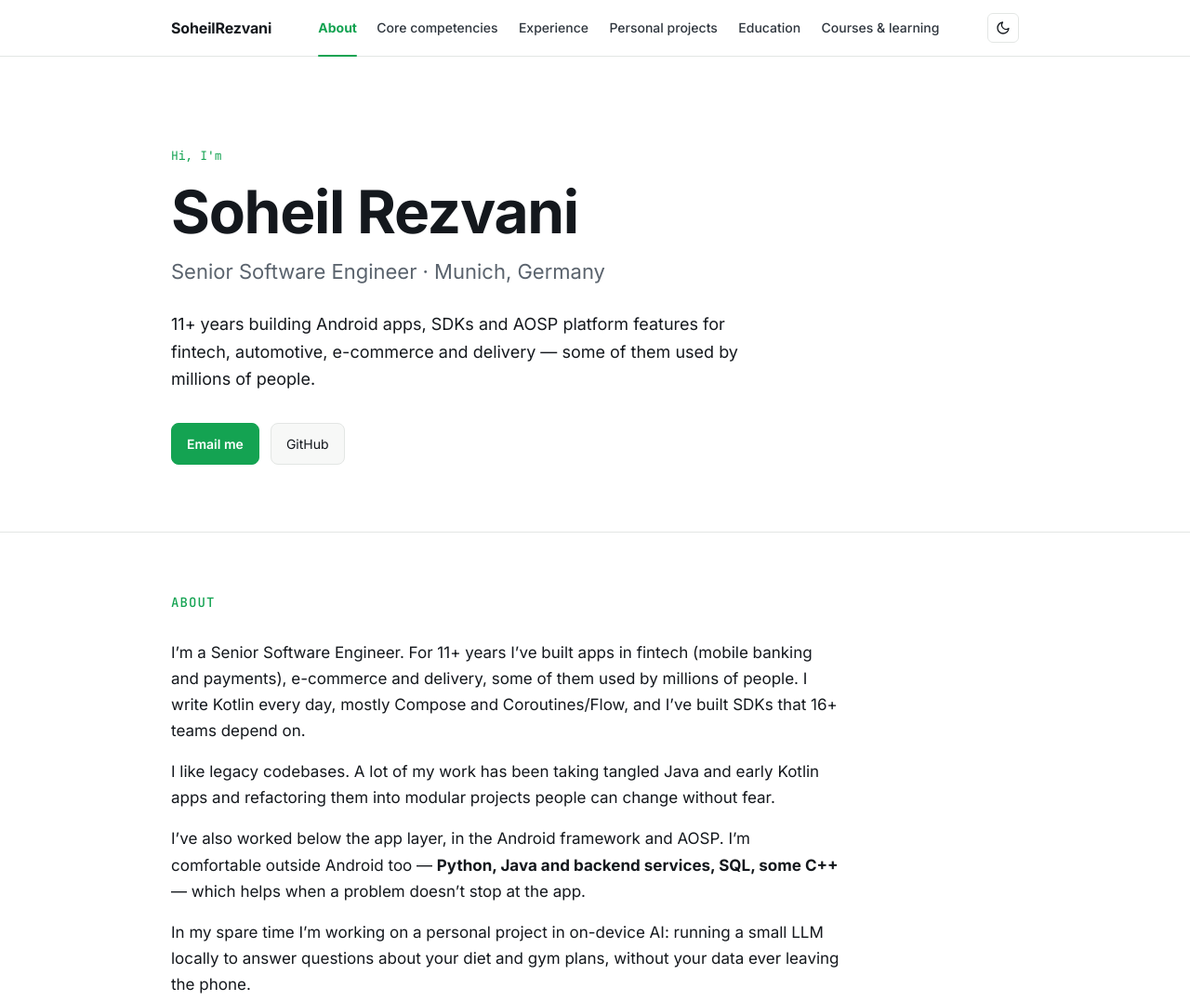
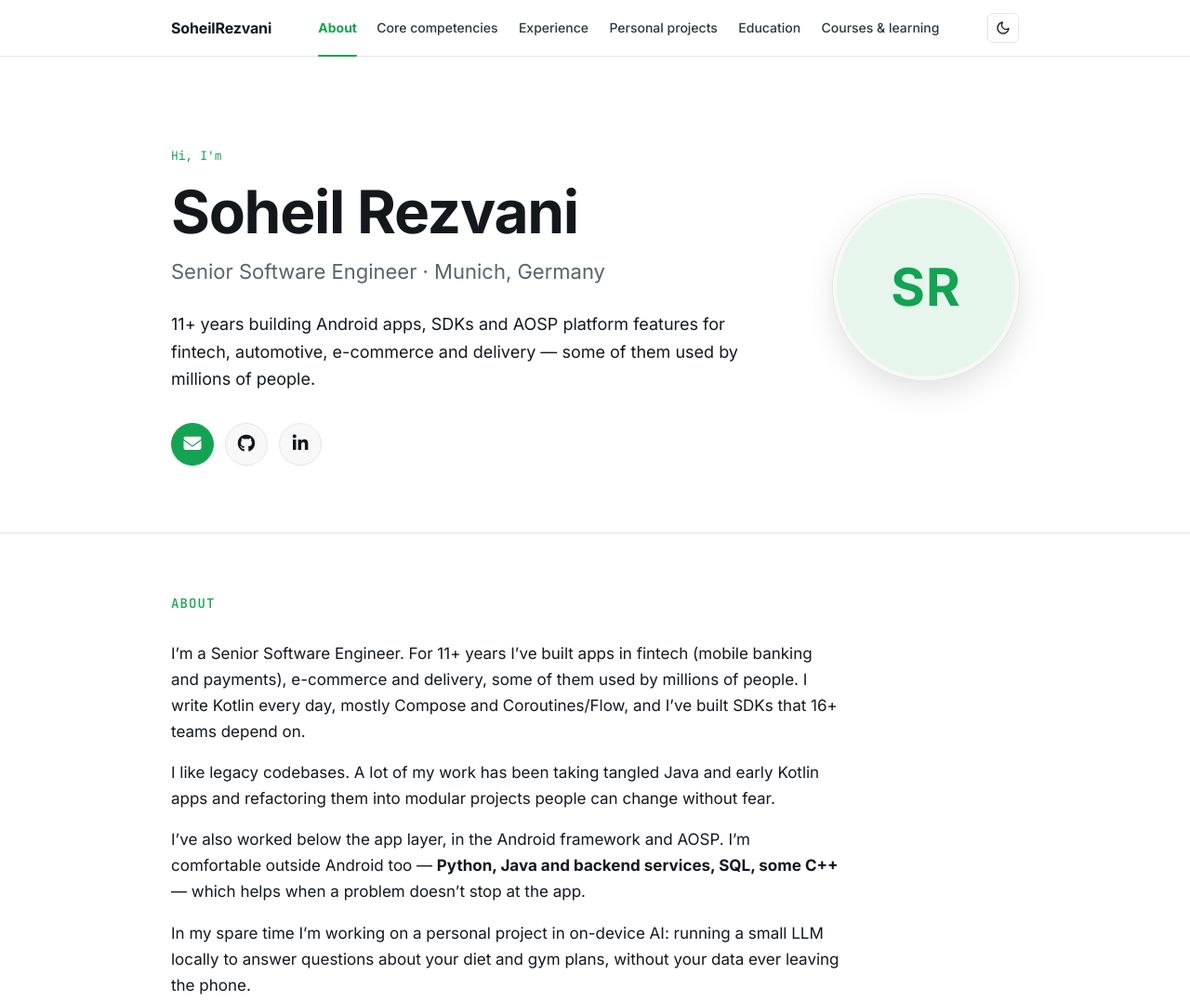
Before and after one commit to soheilrezvani/soheilrezvani.github.io, a plain HTML site: page index.html in a window 1280 px wide. Shown: the top 1077 px of the page at 93% size. Drawn offline with Linux system fonts and the light colour scheme.

Commit message:
Update icons index.html

```diff
--- a/index.html
+++ b/index.html
@@ -8,6 +8,7 @@
 <script>try{const t=localStorage.getItem("theme");if(t)document.documentElement.dataset.theme=t}catch(e){}</script>
 <link rel="preconnect" href="https://fonts.googleapis.com">
 <link rel="preconnect" href="https://fonts.gstatic.com" crossorigin>
+<link rel="stylesheet" href="https://cdnjs.cloudflare.com/ajax/libs/font-awesome/6.5.2/css/all.min.css">
 <link href="https://fonts.googleapis.com/css2?family=Inter:wght@400;500;600;700&family=JetBrains+Mono:wght@400;500&display=swap" rel="stylesheet">
 <style>
 :root{
@@ -58,6 +59,14 @@ header.nav{position:sticky;top:0;z-index:10;background:var(--nav-bg);backdrop-fi
 
 /* hero */
 .hero{padding:96px 0 72px}
+.hero-grid{display:grid;grid-template-columns:1fr auto;grid-template-areas:"eyebrow ." "intro photo" "links .";column-gap:48px}
+.hero-grid .eyebrow{grid-area:eyebrow}
+.hero-grid .intro{grid-area:intro}
+.hero-grid .links{grid-area:links}
+.hero-grid .avatar{grid-area:photo;align-self:center}
+.avatar{position:relative;flex:none;width:200px;height:200px;border-radius:50%;overflow:hidden;background:var(--accent-dim);border:4px solid var(--surface);box-shadow:0 0 0 1px var(--line),0 12px 32px rgba(0,0,0,.12);display:grid;place-items:center}
+.avatar span{font-size:56px;font-weight:700;color:var(--accent);letter-spacing:.02em}
+.avatar img{position:absolute;inset:0;width:100%;height:100%;object-fit:cover}
 .eyebrow{font-family:var(--mono);font-size:13px;color:var(--accent);margin-bottom:16px}
 .hero h1{font-size:clamp(40px,7vw,64px);line-height:1.05;letter-spacing:-.02em;font-weight:700}
 .hero .role{font-size:clamp(18px,2.6vw,22px);color:var(--muted);margin-top:12px}
@@ -65,6 +74,10 @@ header.nav{position:sticky;top:0;z-index:10;background:var(--nav-bg);backdrop-fi
 .links{display:flex;flex-wrap:wrap;gap:12px;margin-top:32px}
 .btn{display:inline-flex;align-items:center;gap:8px;padding:10px 16px;border:1px solid var(--line);border-radius:8px;text-decoration:none;font-size:14px;background:var(--surface)}
 .btn:hover{border-color:var(--accent)}
+.btn.icon{width:46px;height:46px;padding:0;justify-content:center;border-radius:50%;font-size:19px}
+.btn.icon:hover{color:var(--accent);transform:translateY(-2px)}
+.btn.icon.primary:hover{color:var(--on-accent)}
+.btn{transition:transform .15s,background-color .25s,border-color .25s,color .25s}
 .btn.primary{background:var(--accent);color:var(--on-accent);border-color:var(--accent);font-weight:600}
 .btn.primary:hover{background:var(--accent-hover);border-color:var(--accent-hover)}
 
@@ -121,7 +134,11 @@ footer{border-top:1px solid var(--line);padding:32px 0 48px;color:var(--muted);f
   .nav ul.open{display:flex}
   .nav ul a{display:block;padding:10px 0;font-size:16px}
   .job,.item{grid-template-columns:1fr;gap:6px}
-  .hero{padding:64px 0 48px}
+  .hero{padding:48px 0 48px}
+  .hero-grid{grid-template-columns:1fr;grid-template-areas:"photo" "eyebrow" "intro" "links"}
+  .hero-grid .avatar{margin-bottom:28px}
+  .avatar{width:120px;height:120px}
+  .avatar span{font-size:36px}
 }
 </style>
 </head>
@@ -149,10 +166,15 @@ footer{border-top:1px solid var(--line);padding:32px 0 48px;color:var(--muted);f
    ===================================================================== */
 const SITE = {
   name: "Soheil Rezvani",
+  initials: "SR",
+  // Put your photo next to index.html in the repo with this file name (square image works best).
+  // Until it exists, your initials are shown instead.
+  photo: "photo.jpg",
   links: [
-    { label: "Email me", url: "mailto:soheilrezvani@gmail.com", primary: true },
-    { label: "GitHub", url: "https://github.com/soheilrezvani" },
-    // { label: "LinkedIn", url: "https://www.linkedin.com/in/YOUR-HANDLE" },
+    // icon = Font Awesome class name (https://fontawesome.com/icons); label is shown as a tooltip and read by screen readers
+    { label: "Email", icon: "fa-solid fa-envelope", url: "mailto:soheilrezvani@gmail.com", primary: true },
+    { label: "GitHub", icon: "fa-brands fa-github", url: "https://github.com/soheilrezvani" },
+    { label: "LinkedIn", icon: "fa-brands fa-linkedin-in", url: "https://www.linkedin.com/in/soheilrezvani/" },
   ],
 };
 
@@ -348,12 +370,17 @@ function render(code) {
   ].filter(s => s[1]);
 
   document.getElementById("app").innerHTML = `
-    <section class="hero" id="top"><div class="wrap">
+    <section class="hero" id="top"><div class="wrap hero-grid">
       <p class="eyebrow">${esc(t.hero.eyebrow)}</p>
+      <div class="intro">
       <h1>${esc(SITE.name)}</h1>
       <p class="role">${esc(t.hero.role)}</p>
       <p class="tagline">${esc(t.hero.tagline)}</p>
-      <div class="links">${SITE.links.map(l => `<a class="btn${l.primary ? " primary" : ""}" href="${esc(l.url)}" target="_blank" rel="noopener">${esc(l.label)}</a>`).join("")}</div>
+      </div>
+      <div class="links">${SITE.links.map(l => l.icon
+        ? `<a class="btn icon${l.primary ? " primary" : ""}" href="${esc(l.url)}" target="_blank" rel="noopener" aria-label="${esc(l.label)}" title="${esc(l.label)}"><i class="${esc(l.icon)}" aria-hidden="true"></i></a>`
+        : `<a class="btn${l.primary ? " primary" : ""}" href="${esc(l.url)}" target="_blank" rel="noopener">${esc(l.label)}</a>`).join("")}</div>
+      <div class="avatar"><span>${esc(SITE.initials)}</span>${SITE.photo ? `<img src="${esc(SITE.photo)}" alt="${esc(SITE.name)}" onerror="this.remove()">` : ""}</div>
     </div></section>
     ${sections.map(([id, , html]) => `<section class="block" id="${id}"><div class="wrap"><h2>${esc(t.ui[id])}</h2>${html}</div></section>`).join("")}`;
 
```
